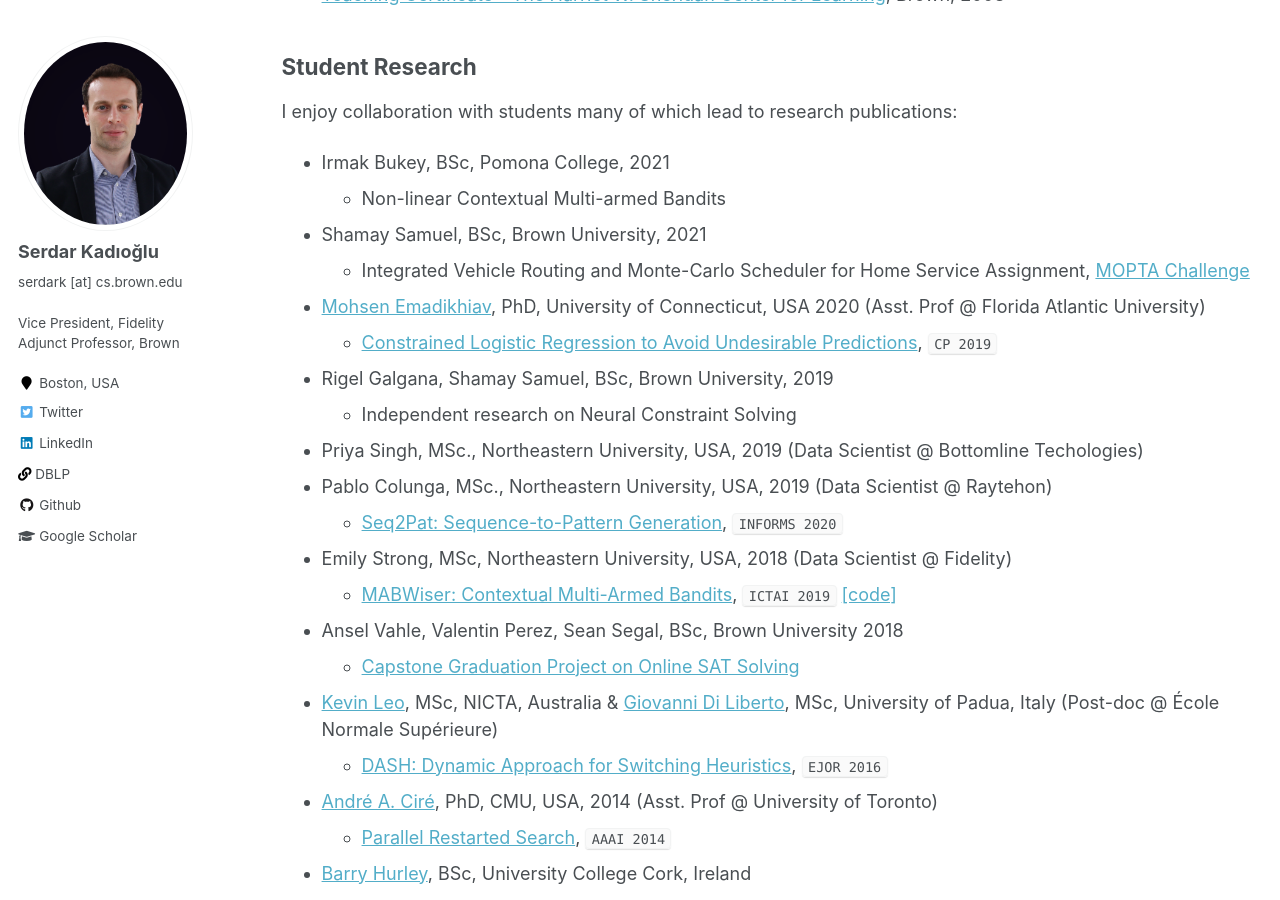
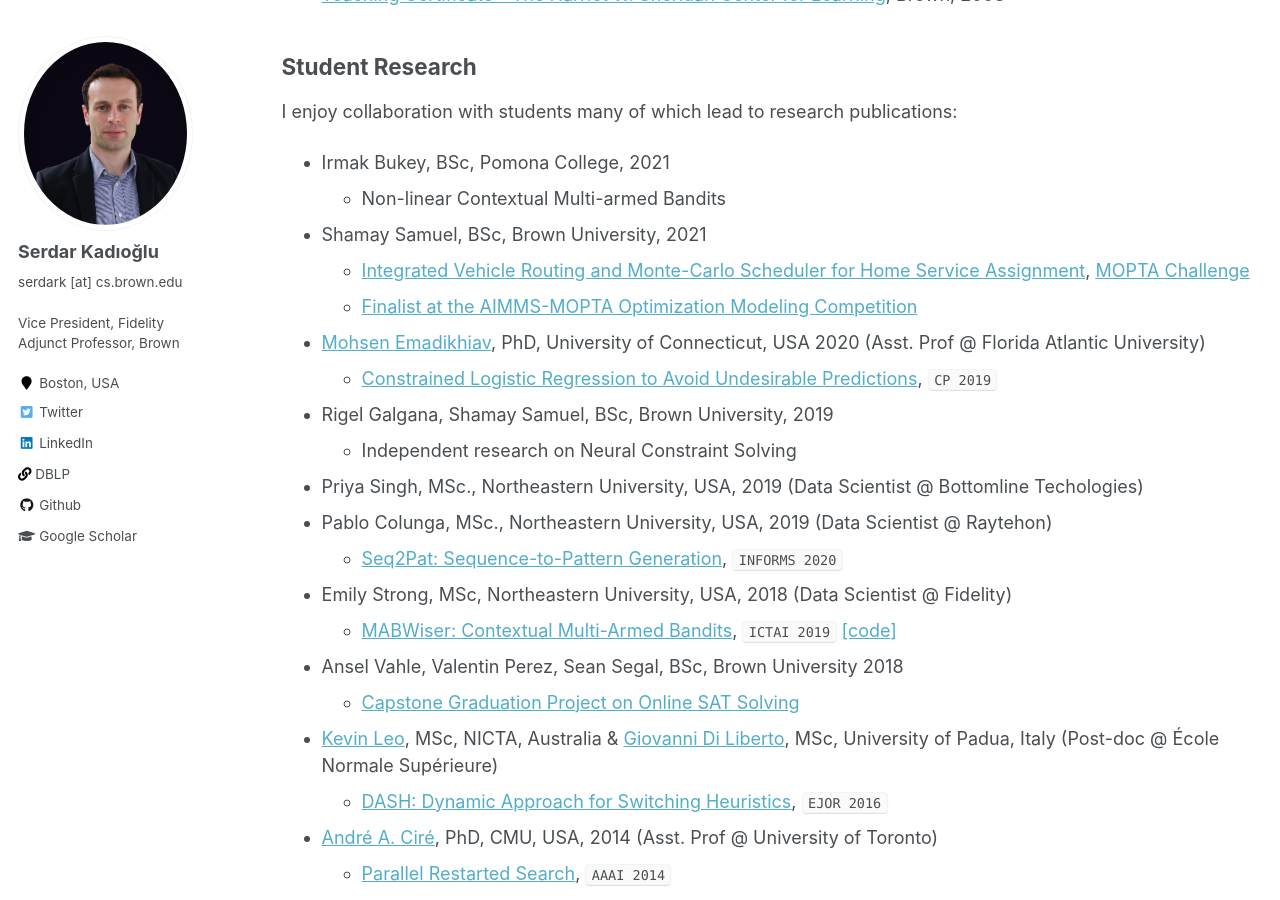
Before and after one commit to skadio/skadio.github.io, a Jekyll site: the page built from _pages/teaching.md, in a window 1280 px wide and 900 px high, scrolled down 454 px. Built offline with Jekyll 4.4.1, drawn with Linux system fonts in a browser that asks for light colours.

Commit message:
Update teaching.md

```diff
--- a/_pages/teaching.md
+++ b/_pages/teaching.md
@@ -23,7 +23,8 @@ I enjoy collaboration with students many of which lead to research publications:
 * Irmak Bukey, BSc, Pomona College, 2021
   * Non-linear Contextual Multi-armed Bandits
 * Shamay Samuel, BSc, Brown University, 2021
-  * Integrated Vehicle Routing and Monte-Carlo Scheduler for Home Service Assignment, [MOPTA Challenge](https://coral.ise.lehigh.edu/~mopta/)
+  * [Integrated Vehicle Routing and Monte-Carlo Scheduler for Home Service Assignment](https://arxiv.org/abs/2106.16176), [MOPTA Challenge](https://coral.ise.lehigh.edu/~mopta/)
+  * [Finalist at the AIMMS-MOPTA Optimization Modeling Competition](http://cs.brown.edu/news/2021/08/11/brown-cs-team-takes-third-place-thirteenth-modeling-and-optimization-competition/)
 * [Mohsen Emadikhiav](https://business.fau.edu/faculty-research/new-faculty-fall-2020/mohsen-emadikhiav/index.php), PhD, University of Connecticut, USA 2020 (Asst. Prof @ Florida Atlantic University)
   * [Constrained Logistic Regression to Avoid Undesirable Predictions](https://cp2019.a4cp.org/accepted_abstracts.html), `CP 2019`
 * Rigel Galgana, Shamay Samuel, BSc, Brown University, 2019
```
